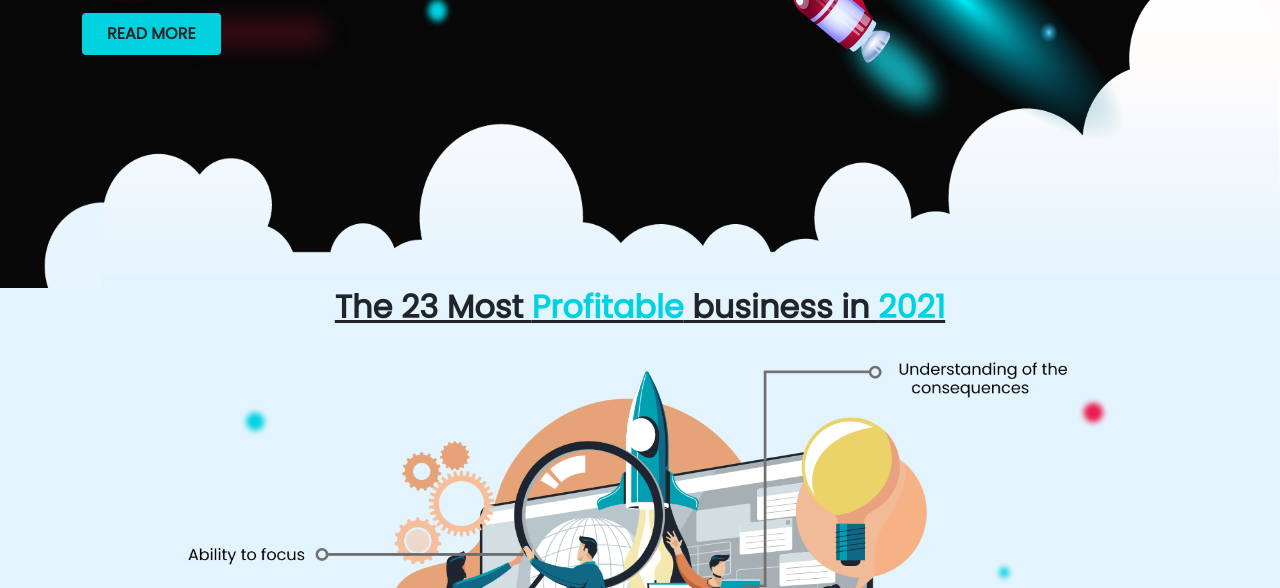
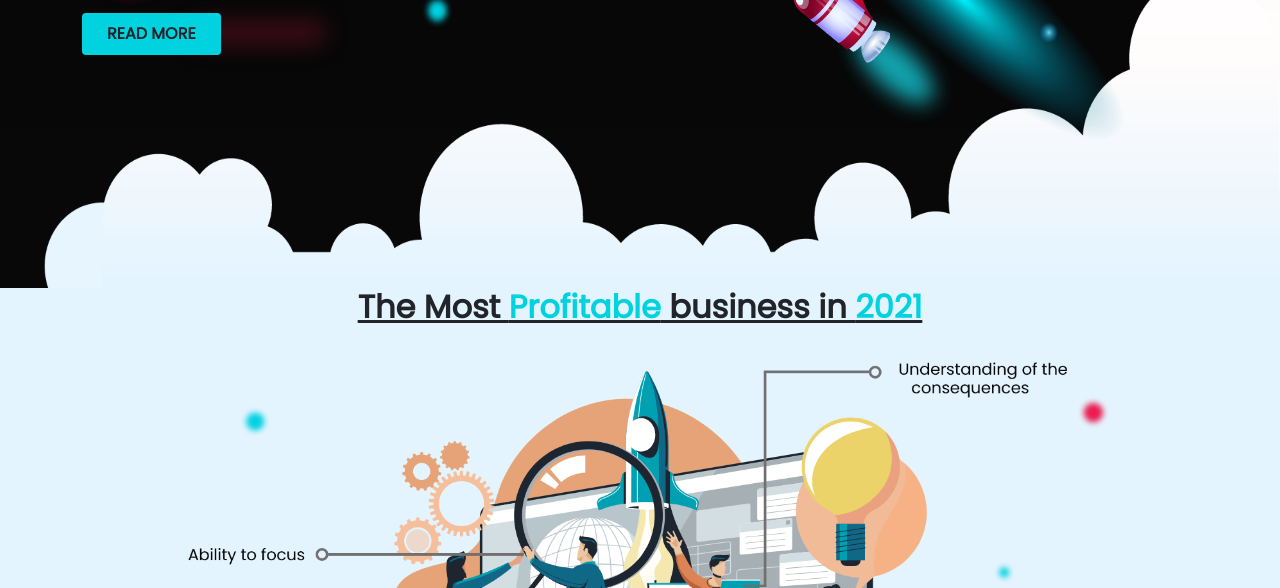
Before and after one commit to TusharBonami/CanvaUx, a plain HTML site: page index.html in a window 1280 px wide. Shown: the part 512-1100 px from the top of the page. Drawn offline with nearby package versions, Linux system fonts and the light colour scheme; a script that the page names is missing.

Commit message:
testing push

```diff
--- a/index.html
+++ b/index.html
@@ -69,7 +69,7 @@
         <div class="container">
             <div class="row">
                 <div class="col-12 col-sm-12 col-md-12 col-lg-12 col-xxl-12 section-heading">
-                    <h2 class="text-center">The 23 Most <span>Profitable</span> business in <span>2021</span></h2>
+                    <h2 class="text-center">The  Most <span>Profitable</span> business in <span>2021</span></h2>
                 </div>
             </div>
 
```
